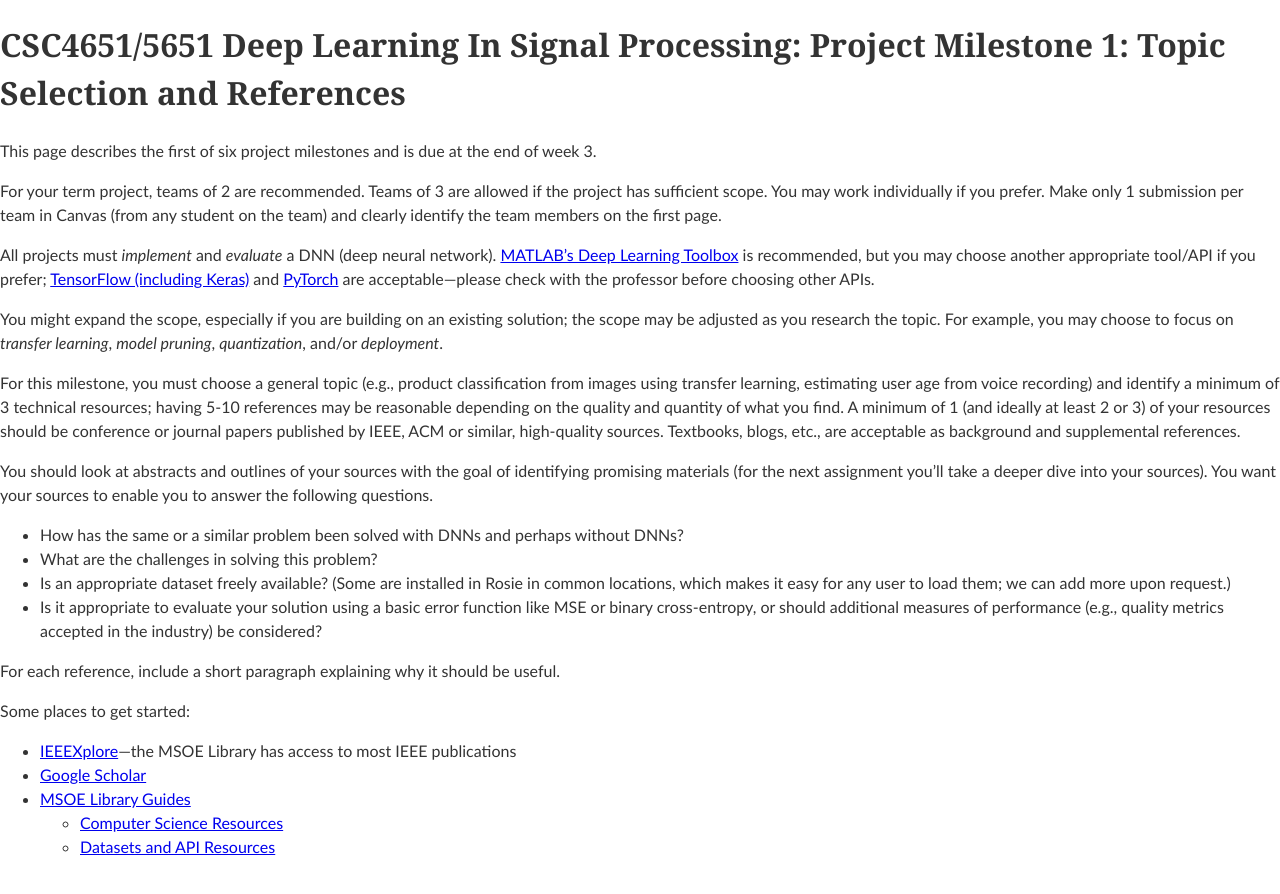
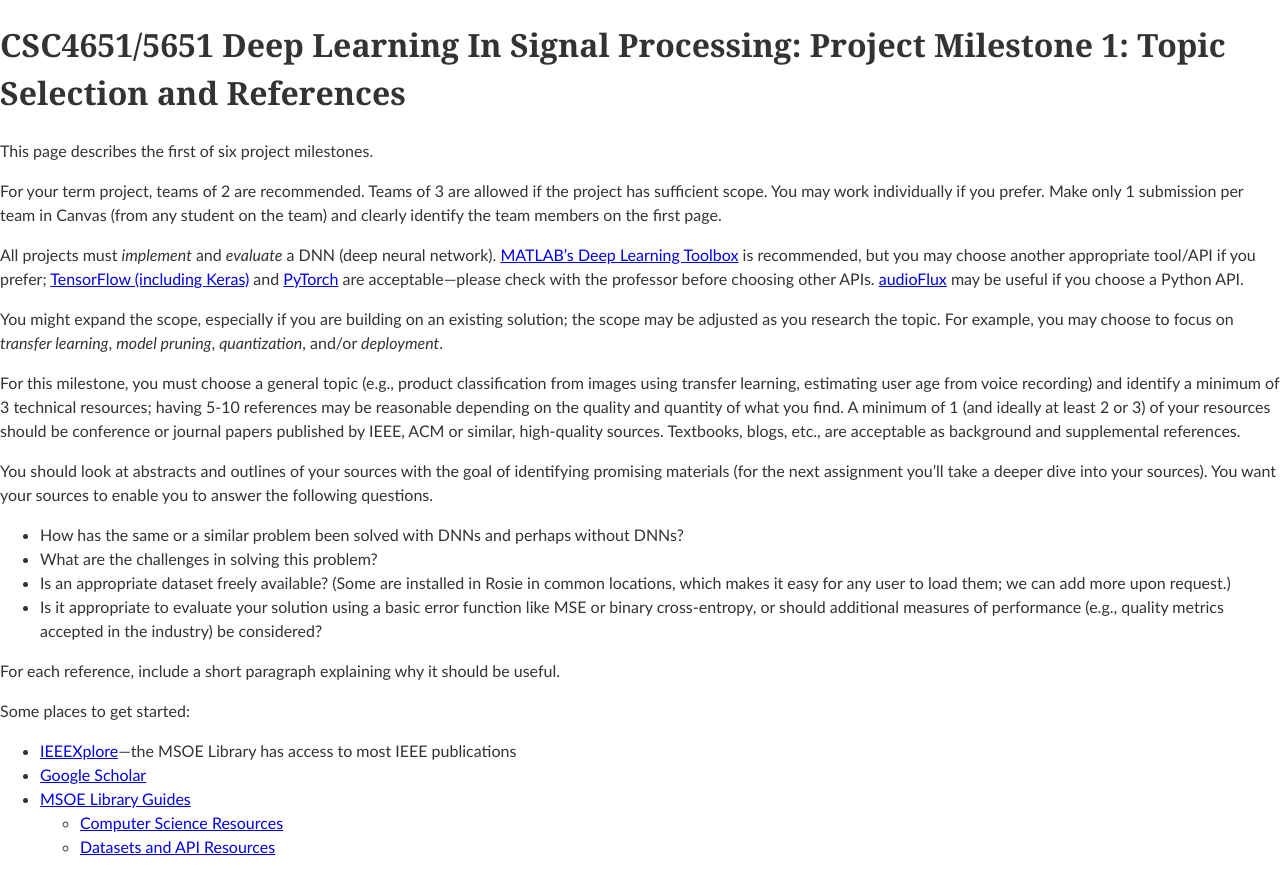
Before and after one commit to edurant/edurant.github.io, a Jekyll site: the page built from courses/csc4651/project-1-topicSelection.md, in a window 1280 px wide. Shown: the top 894 px of the page. Built offline with Jekyll 4.4.1, drawn with Linux system fonts in a browser that asks for light colours; our own code applies the rules of GitHub Pages for plain Markdown files.

Commit message:
CSC4651: rm milestone week numbers (generalize for semesters); +audioFlux ref for Python users

```diff
--- a/courses/csc4651/project-1-topicSelection.md
+++ b/courses/csc4651/project-1-topicSelection.md
@@ -2,11 +2,12 @@
 title: "CSC4651/5651 Deep Learning In Signal Processing: Project Milestone 1: Topic Selection and References"
 ---
 
-This page describes the first of six project milestones and is due at the end of week 3.
+This page describes the first of six project milestones.
 
 For your term project, teams of 2 are recommended. Teams of 3 are allowed if the project has sufficient scope. You may work individually if you prefer. Make only 1 submission per team in Canvas (from any student on the team) and clearly identify the team members on the first page.
 
 All projects must *implement* and *evaluate* a DNN (deep neural network). [MATLAB's Deep Learning Toolbox](https://www.mathworks.com/help/deeplearning/) is recommended, but you may choose another appropriate tool/API if you prefer; [TensorFlow (including Keras)](https://www.tensorflow.org/) and [PyTorch](https://pytorch.org/) are acceptable—please check with the professor before choosing other APIs.
+[audioFlux](https://github.com/libAudioFlux/audioFlux) may be useful if you choose a Python API.
 
 You might expand the scope, especially if you are building on an existing solution; the scope may be adjusted as you research the topic. For example, you may choose to focus on *transfer learning*, *model pruning*, *quantization*, and/or *deployment*.
 
```
Also changed, not shown: courses/csc4651/project-2-backgroundPaper.md (+1 -1 lines), courses/csc4651/project-3-preliminaryResults.md (+1 -1 lines), courses/csc4651/project-4-presentationDraft.md (+1 -1 lines), courses/csc4651/project-6-finalResults.md (+1 -1 lines).
